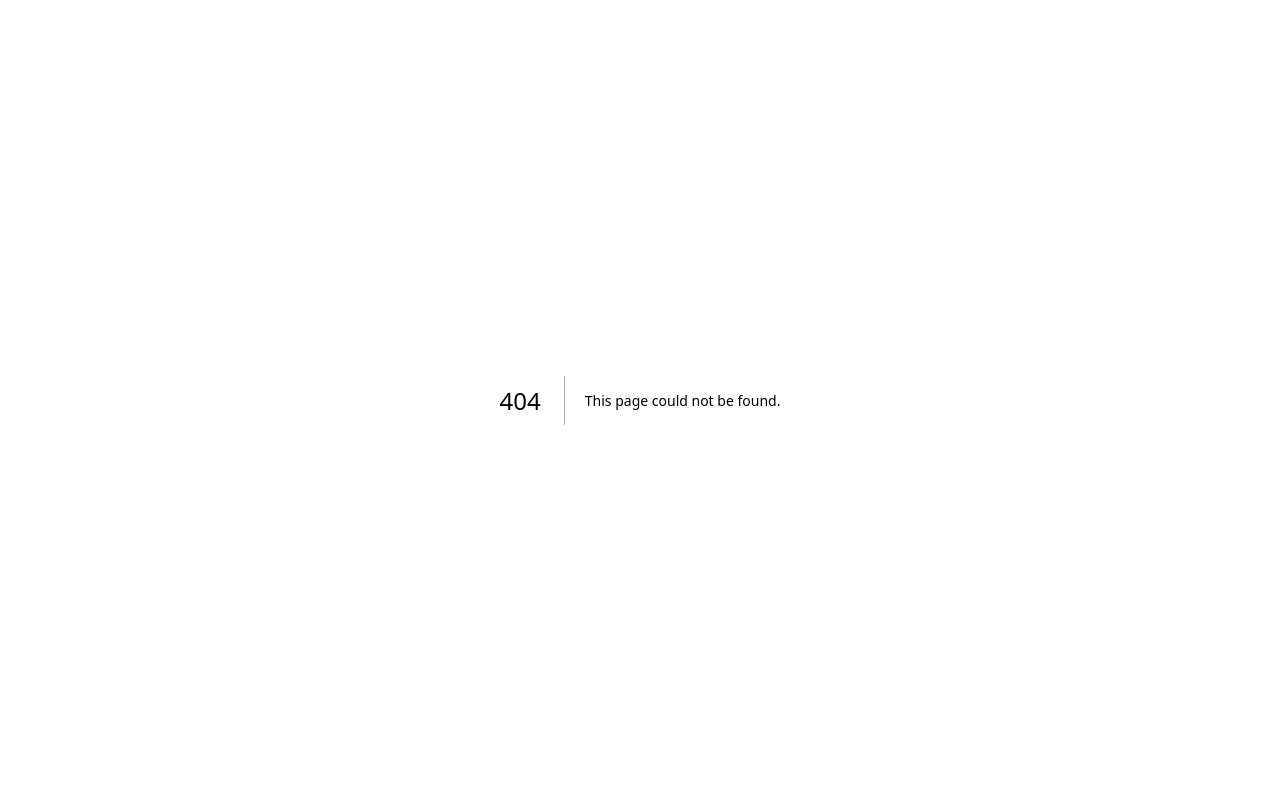
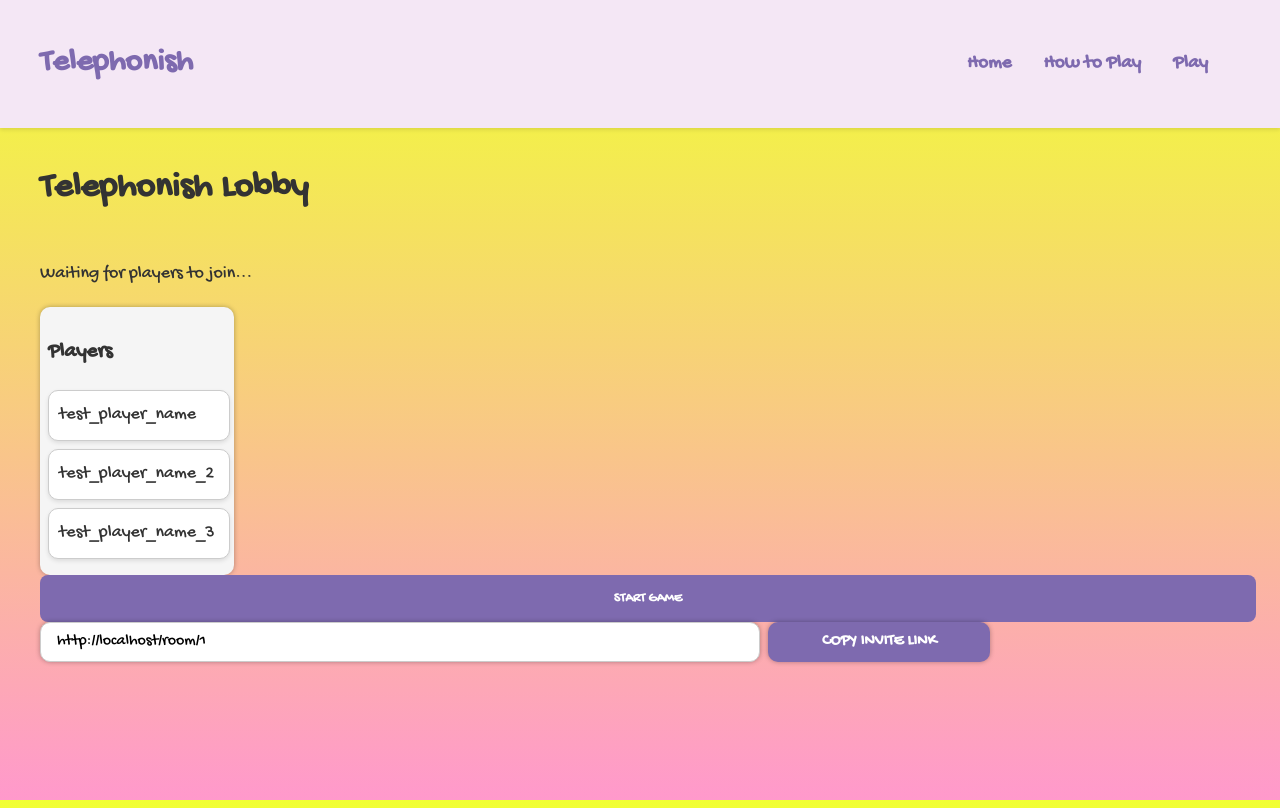
Before and after one commit to tal-z/telephonish, a Next.js app: page /room/1/lobby in a window 1280 px wide. Before the commit this address had no page. Built offline with nearby package versions, Linux system fonts and the light colour scheme.

Commit message:
Add validation to CreateRoom form
Point CreateRoom at lobby

```diff
--- a/src/components/pages/Lobby.tsx
+++ b/src/components/pages/Lobby.tsx
@@ -1,17 +1,46 @@
-import React from "react";
+import React, {useEffect, useState} from "react";
 import { JustifiedContainer } from "../JustifiedContainer";
+import { PlayerList } from "../PlayerList";
+import { InviteLink } from "../InviteLink";
+
+const players = [
+  {
+    id: "1",
+    name: "test_player_name",
+    isReady: true,
+  },
+  {
+    id: "2",
+    name: "test_player_name_2",
+    isReady: true,
+  },
+  {
+    id: "3",
+    name: "test_player_name_3",
+    isReady: true,
+  },
+]
+
 
 export const Lobby = () => {
+
+  const [gameRoomURL, setGameRoomURL] = useState("");
+  useEffect(() => {
+    const updateGameRoomURL = () => {
+      const url = window.location.href.replace("/lobby", "")
+      setGameRoomURL(url);
+    };
+
+    updateGameRoomURL();
+  }, []);
+
   return (
     <JustifiedContainer alignment={"left"}>
       <h1>Telephonish Lobby</h1>
       <p>Waiting for players to join...</p>
-      <ul>
-        <li>Player 1</li>
-        <li>Player 2</li>
-        <li>Player 3</li>
-      </ul>
+      <PlayerList players={players} />
       <button>Start Game</button>
+      <InviteLink link={gameRoomURL} />
     </JustifiedContainer>
   );
 };
--- /dev/null
+++ b/src/pages/room/[room_name]/lobby/index.tsx
@@ -0,0 +1,5 @@
+import { Lobby } from "../../../../components/pages/Lobby";
+
+export default function HowToPlayPage() {
+  return <Lobby />;
+}
```
Also changed, not shown: src/components/pages/CreateRoom.tsx (+51 -36 lines).
